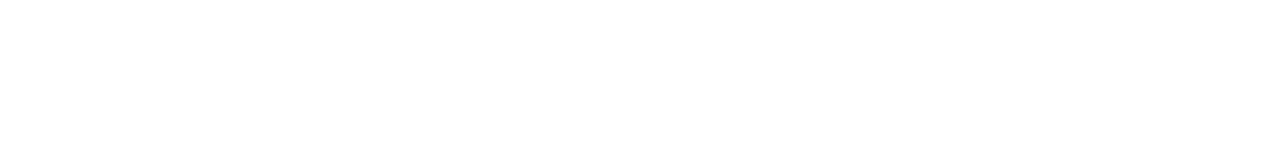
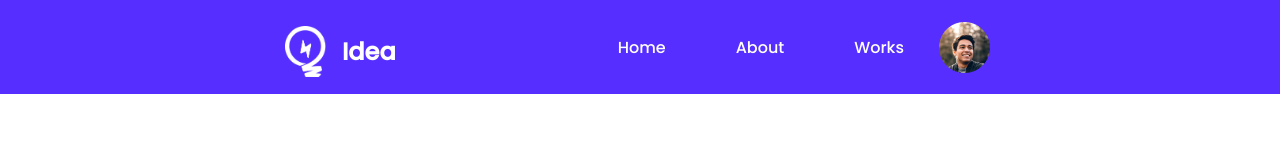
Before and after one commit to iu-sumon/leader-sumon, a plain HTML site: page index.html in a window 1280 px wide. Drawn offline with Linux system fonts and the light colour scheme.

Commit message:
header added

```diff
--- a/index.html
+++ b/index.html
@@ -6,10 +6,52 @@
     <meta http-equiv="X-UA-Compatible" content="IE=edge">
     <meta name="viewport" content="width=device-width, initial-scale=1.0">
     <title>Sumon-leader-board</title>
+    <!-- css-style-sheets -->
     <link rel="stylesheet" href="style.css">
 </head>
 
 <body>
+    <!-- Header-start -->
+    <header>
+        <nav class="container">
+            <div class="logo">
+                <img src="pictures/icons/logo.png" alt="">
+                <h2 class="logo-title">Idea</h2>
+            </div>
+            <ul class="navigation">
+                <li><a href="">Home</a></li>
+                <li><a href="">About</a></li>
+                <li><a href="">Works</a></li>
+                <img src="pictures/icons/profile.png" alt="">
+            </ul>
+        </nav>
+    </header>
+    <!-- Header-end -->
+
+
+
+
+
+
+
+
+
+
+
+
+
+
+
+
+
+
+
+
+
+
+
+
+
 
 </body>
 
--- a/style.css
+++ b/style.css
@@ -0,0 +1,72 @@
+/* Google-font */
+@import url('https://fonts.googleapis.com/css2?family=Poppins:wght@500&display=swap');
+/* Common-style */
+*{
+    margin: 0px;
+    padding: 0px;
+
+}
+body
+{
+    font-family: 'Poppins', sans-serif;
+}
+/* Header-style start*/
+.container
+{
+    display: flex;
+    justify-content: space-between;
+    align-items: center;
+    background-color: #562EFF;
+    height:94px;
+}
+.logo
+{
+    display: flex;
+    justify-content: center;
+    align-items: center;
+}
+.logo img
+{   margin-top:26px;
+    margin-bottom:17px;
+    margin-left:285px;
+    width:41px;
+    height: 51px;
+}
+.logo-title
+{
+    font-size:24px;
+    font-weight:400px;
+    color: #FFFFFF;
+    margin-top: 33px;
+    margin-bottom: 25px;
+    margin-left: 16px;
+
+}
+
+.navigation
+{
+    display: flex;
+    justify-content: center;
+    align-items: center;
+}
+.navigation li
+{
+
+    list-style: none;
+    margin:35px;
+}
+.navigation li a
+{
+    font-size:16px;
+    font-weight: 400;
+    color: #FFFFFF;
+    text-decoration: none;
+
+}
+.navigation img
+{
+    margin-right:290px;
+    width:51px;
+    height:51px;
+}
+/* Header-style end*/
```
